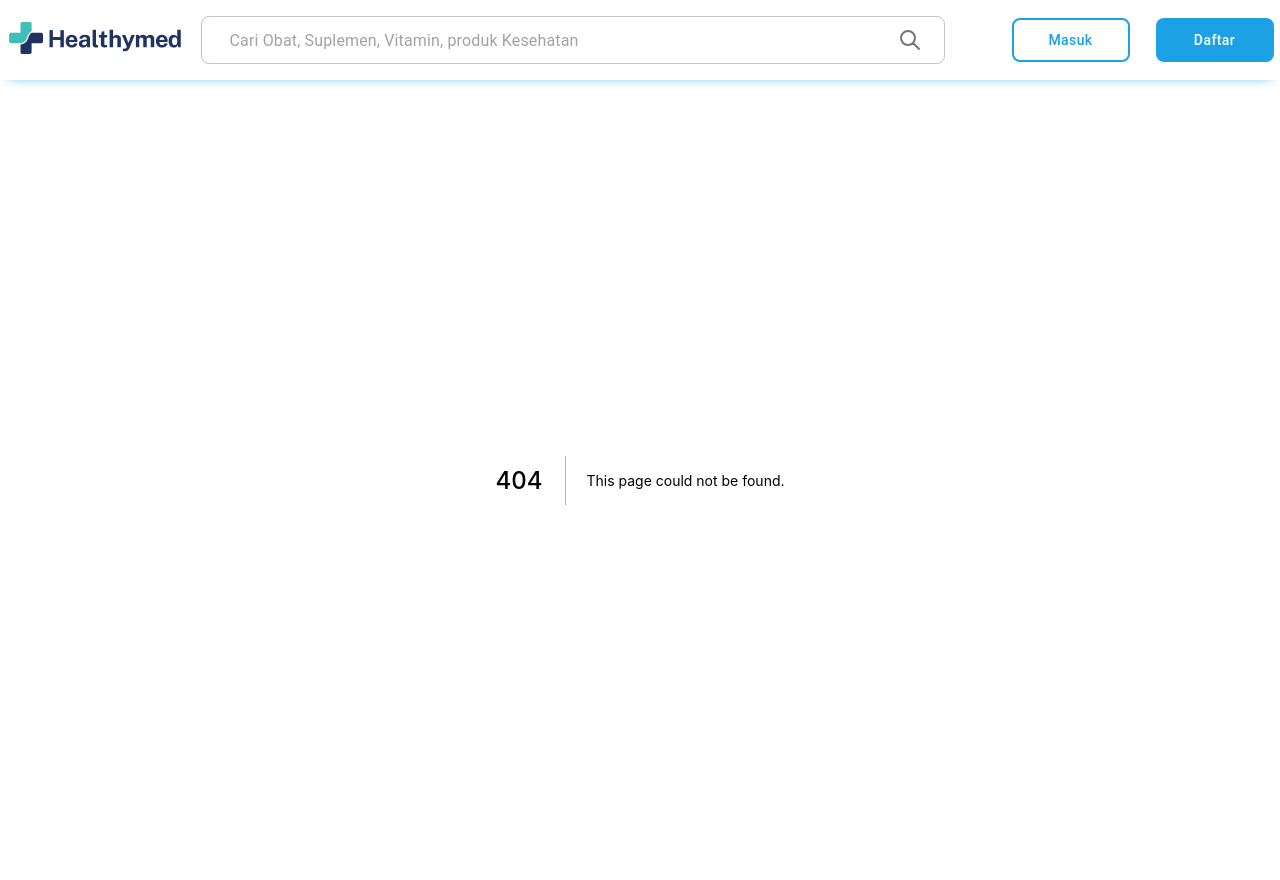
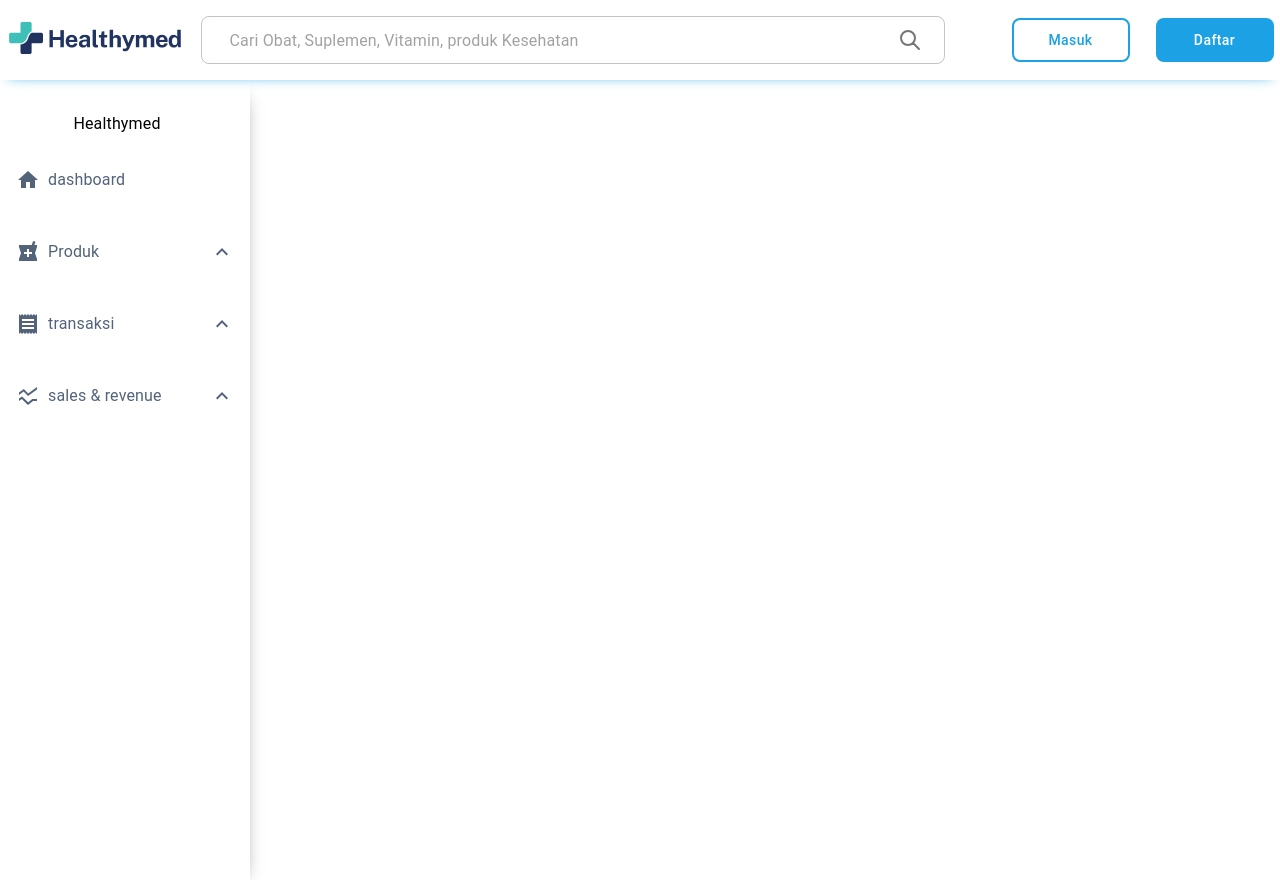
Before and after one commit to purwadhikafullstack/jcwd-2002-01-fe, a Next.js app: page /dashboard in a window 1280 px wide. Before the commit this address had no page. Built offline with nearby package versions, Linux system fonts and the light colour scheme.

Commit message:
feat: create sidebar admin component

```diff
--- /dev/null
+++ b/src/components/AdminSidebar.jsx
@@ -0,0 +1,298 @@
+import {
+  Box,
+  Collapse,
+  ListItemButton,
+  Stack,
+  Typography,
+  List,
+  ListItemIcon,
+  ListItemText,
+  MenuItem,
+} from "@mui/material";
+import HomeIcon from "@mui/icons-material/Home";
+import {
+  ContentCopy,
+  ContentCut,
+  ExpandLess,
+  ExpandMore,
+  StarBorder,
+} from "@mui/icons-material";
+import LocalPharmacyIcon from "@mui/icons-material/LocalPharmacy";
+import ReceiptIcon from "@mui/icons-material/Receipt";
+import SsidChartIcon from "@mui/icons-material/SsidChart";
+import { useState } from "react";
+
+const AdminSidebar = () => {
+  const [openProduct, setOpenProduct] = useState(false);
+  const [openTransaction, setOpenTransaction] = useState(false);
+  const [openSales, setOpenSales] = useState(false);
+
+  const handleClickProduct = () => {
+    setOpenProduct(!openProduct);
+  };
+  const handleClickTransaction = () => {
+    setOpenTransaction(!openTransaction);
+  };
+  const handleClickSales = () => {
+    setOpenSales(!openSales);
+  };
+
+  const [open, setOpen] = useState(true);
+
+  const handleClick = () => {
+    setOpen(!open);
+  };
+
+  return (
+    <Box
+      sx={{
+        boxShadow: "0px 8px 20px -12px black",
+        width: 250,
+        height: "100vh",
+        position: "absolute",
+        pr: 2,
+      }}
+    >
+      <Typography textAlign="center" sx={{ p: 4 }}>
+        Healthymed
+      </Typography>
+
+      <Stack spacing={6} sx={{ pl: 2 }}>
+        {/* Dashboard */}
+
+        <Box
+          display="flex"
+          sx={{
+            color: "#52637A",
+            "&:hover": {
+              color: "#009B90",
+              opacity: [0.9, 0.8, 0.7],
+              cursor: "pointer",
+            },
+          }}
+        >
+          <HomeIcon />
+          <Typography sx={{ pl: 1 }}>dashboard</Typography>
+        </Box>
+
+        {/* Product */}
+        <Box
+          display="flex"
+          justifyContent="space-between"
+          sx={{
+            color: "#52637A",
+            "&:hover": {
+              color: "#009B90",
+              opacity: [0.9, 0.8, 0.7],
+              cursor: "pointer",
+            },
+          }}
+          onClick={handleClickProduct}
+        >
+          <Box display="flex">
+            <LocalPharmacyIcon />
+            <Typography sx={{ pl: 1 }}>Produk</Typography>
+          </Box>
+
+          {openProduct ? <ExpandMore /> : <ExpandLess />}
+        </Box>
+
+        <Collapse in={openProduct} timeout="auto" unmountOnExit>
+          <MenuItem>
+            <ListItemText
+              sx={{
+                color: "#52637A",
+                "&:hover": {
+                  color: "#009B90",
+                  opacity: [0.9, 0.8, 0.7],
+                },
+              }}
+            >
+              Daftar Produk
+            </ListItemText>
+          </MenuItem>
+          <MenuItem>
+            <ListItemText
+              sx={{
+                color: "#52637A",
+                "&:hover": {
+                  color: "#009B90",
+                  opacity: [0.9, 0.8, 0.7],
+                },
+              }}
+            >
+              Tambah Produk
+            </ListItemText>
+          </MenuItem>
+        </Collapse>
+
+        {/* Trasaction */}
+        <Box
+          display="flex"
+          justifyContent="space-between"
+          sx={{
+            color: "#52637A",
+            "&:hover": {
+              color: "#009B90",
+              opacity: [0.9, 0.8, 0.7],
+              cursor: "pointer",
+            },
+          }}
+          onClick={handleClickTransaction}
+        >
+          <Box display="flex">
+            <ReceiptIcon />
+            <Typography sx={{ pl: 1 }}>transaksi</Typography>
+          </Box>
+
+          {openTransaction ? <ExpandMore /> : <ExpandLess />}
+        </Box>
+        <Collapse in={openTransaction} timeout="auto" unmountOnExit>
+          <MenuItem>
+            <ListItemText
+              sx={{
+                color: "#52637A",
+                "&:hover": {
+                  color: "#009B90",
+                  opacity: [0.9, 0.8, 0.7],
+                },
+              }}
+            >
+              Semua Pesanan
+            </ListItemText>
+          </MenuItem>
+          <MenuItem>
+            <ListItemText
+              sx={{
+                color: "#52637A",
+                "&:hover": {
+                  color: "#009B90",
+                  opacity: [0.9, 0.8, 0.7],
+                },
+              }}
+            >
+              Pesanan Baru
+            </ListItemText>
+          </MenuItem>
+          <MenuItem>
+            <ListItemText
+              sx={{
+                color: "#52637A",
+                "&:hover": {
+                  color: "#009B90",
+                  opacity: [0.9, 0.8, 0.7],
+                },
+              }}
+            >
+              Siap Dikirim
+            </ListItemText>
+          </MenuItem>
+          <MenuItem>
+            <ListItemText
+              sx={{
+                color: "#52637A",
+                "&:hover": {
+                  color: "#009B90",
+                  opacity: [0.9, 0.8, 0.7],
+                },
+              }}
+            >
+              Dalam Pengiriman
+            </ListItemText>
+          </MenuItem>
+          <MenuItem>
+            <ListItemText
+              sx={{
+                color: "#52637A",
+                "&:hover": {
+                  color: "#009B90",
+                  opacity: [0.9, 0.8, 0.7],
+                },
+              }}
+            >
+              Selesai
+            </ListItemText>
+          </MenuItem>
+          <MenuItem>
+            <ListItemText
+              sx={{
+                color: "#52637A",
+                "&:hover": {
+                  color: "#009B90",
+                  opacity: [0.9, 0.8, 0.7],
+                },
+              }}
+            >
+              Dibatalkan
+            </ListItemText>
+          </MenuItem>
+        </Collapse>
+
+        {/* Sales and Revenue */}
+        <Box
+          display="flex"
+          justifyContent="space-between"
+          sx={{
+            color: "#52637A",
+            "&:hover": {
+              color: "#009B90",
+              opacity: [0.9, 0.8, 0.7],
+              cursor: "pointer",
+            },
+          }}
+          onClick={handleClickSales}
+        >
+          <Box display="flex">
+            <SsidChartIcon />
+            <Typography sx={{ pl: 1 }}>sales & revenue</Typography>
+          </Box>
+
+          {openSales ? <ExpandMore /> : <ExpandLess />}
+        </Box>
+        <Collapse in={openSales} timeout="auto" unmountOnExit>
+          <MenuItem>
+            <ListItemText
+              sx={{
+                color: "#52637A",
+                "&:hover": {
+                  color: "#009B90",
+                  opacity: [0.9, 0.8, 0.7],
+                },
+              }}
+            >
+              Ringkasan Statistik
+            </ListItemText>
+          </MenuItem>
+          <MenuItem>
+            <ListItemText
+              sx={{
+                color: "#52637A",
+                "&:hover": {
+                  color: "#009B90",
+                  opacity: [0.9, 0.8, 0.7],
+                },
+              }}
+            >
+              Buku Kas
+            </ListItemText>
+          </MenuItem>
+          <MenuItem>
+            <ListItemText
+              sx={{
+                color: "#52637A",
+                "&:hover": {
+                  color: "#009B90",
+                  opacity: [0.9, 0.8, 0.7],
+                },
+              }}
+            >
+              Laba dan Rugi
+            </ListItemText>
+          </MenuItem>
+        </Collapse>
+      </Stack>
+    </Box>
+  );
+};
+
+export default AdminSidebar;
--- /dev/null
+++ b/src/pages/dashboard/index.jsx
@@ -0,0 +1,11 @@
+import AdminSidebar from "components/AdminSidebar";
+
+const Dashboard = () => {
+  return (
+    <>
+      <AdminSidebar></AdminSidebar>
+    </>
+  );
+};
+
+export default Dashboard;
```
